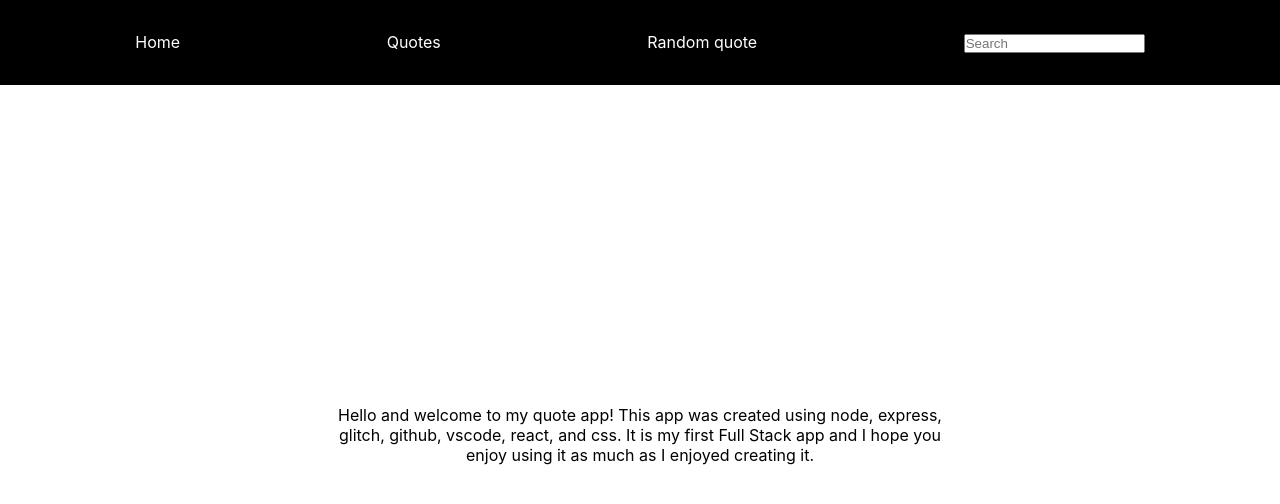
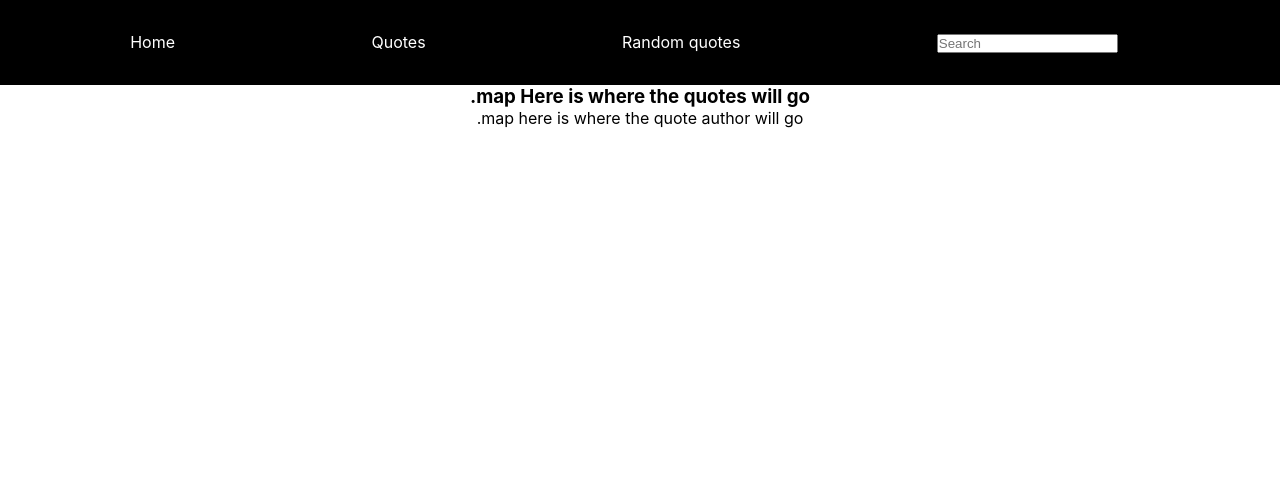
Before and after one commit to michellejanay/quote-app, a React (Create React App) app: page /quotes in a window 1280 px wide. Shown: the top 504 px of the page. Built offline with nearby package versions, Linux system fonts and the light colour scheme.

Commit message:
react: router set up

```diff
--- a/package.json
+++ b/package.json
@@ -6,8 +6,10 @@
     "@testing-library/jest-dom": "^5.16.5",
     "@testing-library/react": "^13.4.0",
     "@testing-library/user-event": "^13.5.0",
+    "bootstrap-icons": "^1.10.2",
     "react": "^18.2.0",
     "react-dom": "^18.2.0",
+    "react-router-dom": "^6.5.0",
     "react-scripts": "5.0.1",
     "web-vitals": "^2.1.4"
   },
--- a/src/App.css
+++ b/src/App.css
@@ -15,8 +15,18 @@ nav ul {
 }
 nav ul li {
   list-style-type: none;
+}
+nav ul li a {
   color: white;
+  text-decoration: none;
+}
+.bi-search {
+  padding: 0 0.5rem;
 }
 .index-page {
-  margin: 20rem;
+  display: flex;
+  justify-content: center;
+  align-items: center;
+  height: 100vh;
+  padding: 0 2rem;
 }
--- a/src/App.js
+++ b/src/App.js
@@ -1,17 +1,38 @@
 import './App.css'
-import Nav from './components/Nav'
+import React from 'react'
+import 'bootstrap-icons/font/bootstrap-icons.css'
+import { BrowserRouter, Route, Routes, Link } from 'react-router-dom'
 import Quotes from './pages/Quotes'
+import RandomQuote from './pages/RandomQuote'
+import Index from './pages/Index'
 
-function App() {
+const App = () => {
   return (
     <div className="App">
-      <Nav />
-      <main className='index-page'>
-        Hello and welcome to my quote app! This app was created using node,
-        express, glitch, github, vscode, react, and css. It is my first Full
-        Stack app and I hope you enjoy using it as much as I enjoyed creating
-        it.
-      </main>
+      <BrowserRouter>
+        <nav>
+          <ul>
+            <li>
+              <Link to="/">Home</Link>
+            </li>
+            <li>
+              <Link to="/quotes/">Quotes</Link>
+            </li>
+            <li>
+              <Link to="/random-quote/">Random quotes</Link>
+            </li>
+            <li>
+              <input type="text" placeholder="Search" />
+              <i className="bi bi-search"></i>
+            </li>
+          </ul>
+        </nav>
+        <Routes>
+          <Route path="/" element={<Index />} />
+          <Route path="/quotes/" element={<Quotes />} />
+          <Route path="/random-quote/" element={<RandomQuote />} />
+        </Routes>
+      </BrowserRouter>
     </div>
   )
 }
--- a/src/components/Nav.jsx
+++ b/src/components/Nav.jsx
@@ -1,17 +1,8 @@
-import React from 'react'
+
 
 const Nav = () => {
   return (
-    <nav>
-      <ul>
-        <li>Home</li>
-        <li>Quotes</li>
-        <li>Random quote</li>
-        <li>
-          <input type="text" placeholder="Search" />
-        </li>
-      </ul>
-    </nav>
+    <div></div>
   )
 }
 
--- /dev/null
+++ b/src/pages/Index.jsx
@@ -0,0 +1,13 @@
+import React from 'react'
+
+const Index = () => {
+  return (
+    <main className="index-page">
+      Hello and welcome to my quote app! This app was created using node,
+      express, glitch, github, vscode, react, and css. It is my first Full Stack
+      app and I hope you enjoy using it as much as I enjoyed creating it.
+    </main>
+  )
+}
+
+export default Index
```
Also changed, not shown: 1 other file (tests, documents, lock files or other folders).
